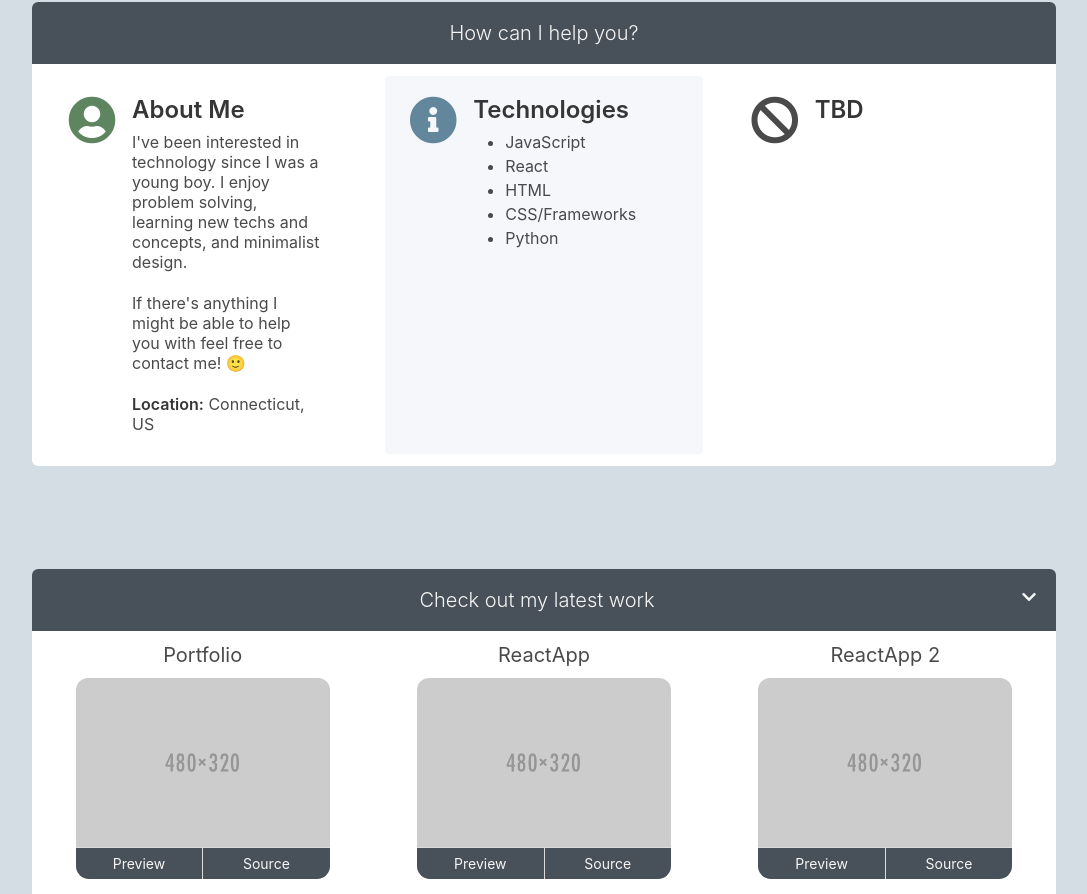
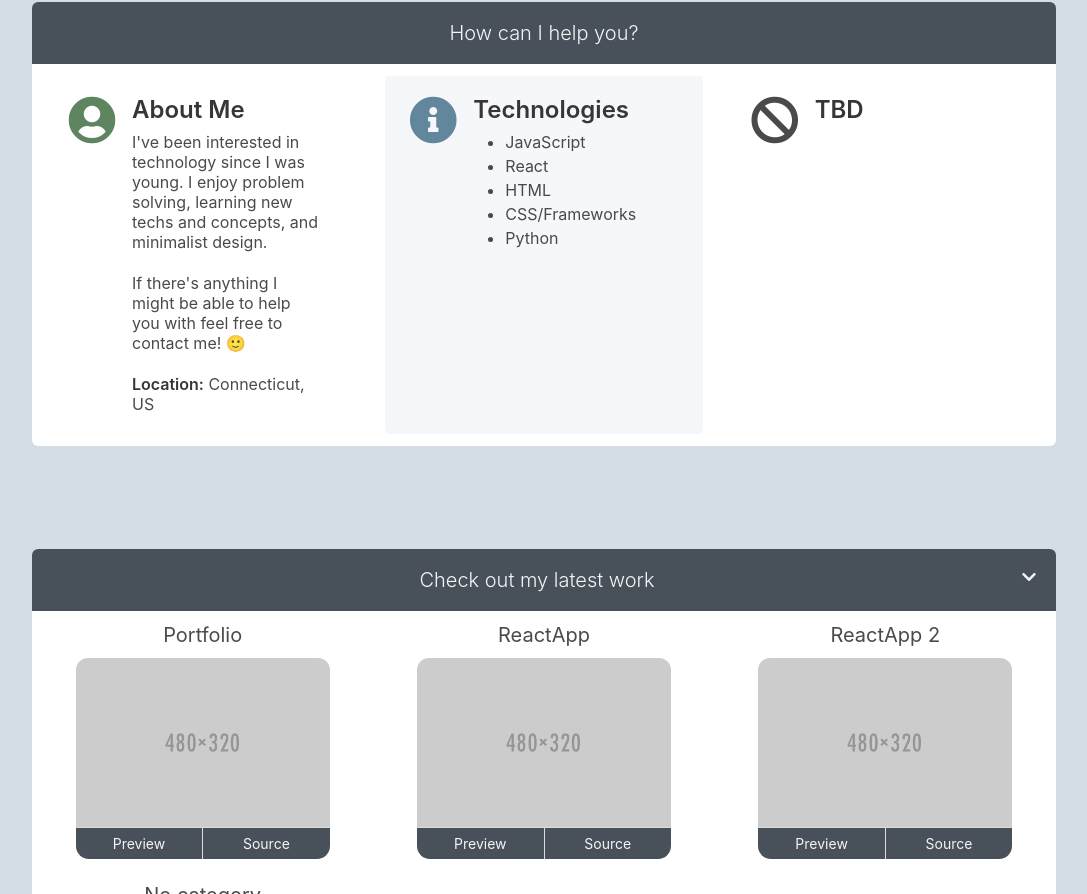
Before and after one commit to Syhlo/portfolio, a plain HTML site: page index.html in a window 1280 px wide. Shown: the part 877-1771 px from the top of the page, without its empty margins (96-1183 px from the left). Drawn offline with nearby package versions, Linux system fonts and the light colour scheme.

Commit message:
Update static text

```diff
--- a/index.html
+++ b/index.html
@@ -94,7 +94,7 @@
                             <div class="content has-text-weight-normal">
                                 <h1 class="title is-4">About Me</h1>
                                 <p class="subtitle is-6">
-                                    I've been interested in technology since I was a young boy. I enjoy problem
+                                    I've been interested in technology since I was young. I enjoy problem
                                     solving, learning new techs and concepts, and minimalist design.
                                 </p>
 
```
